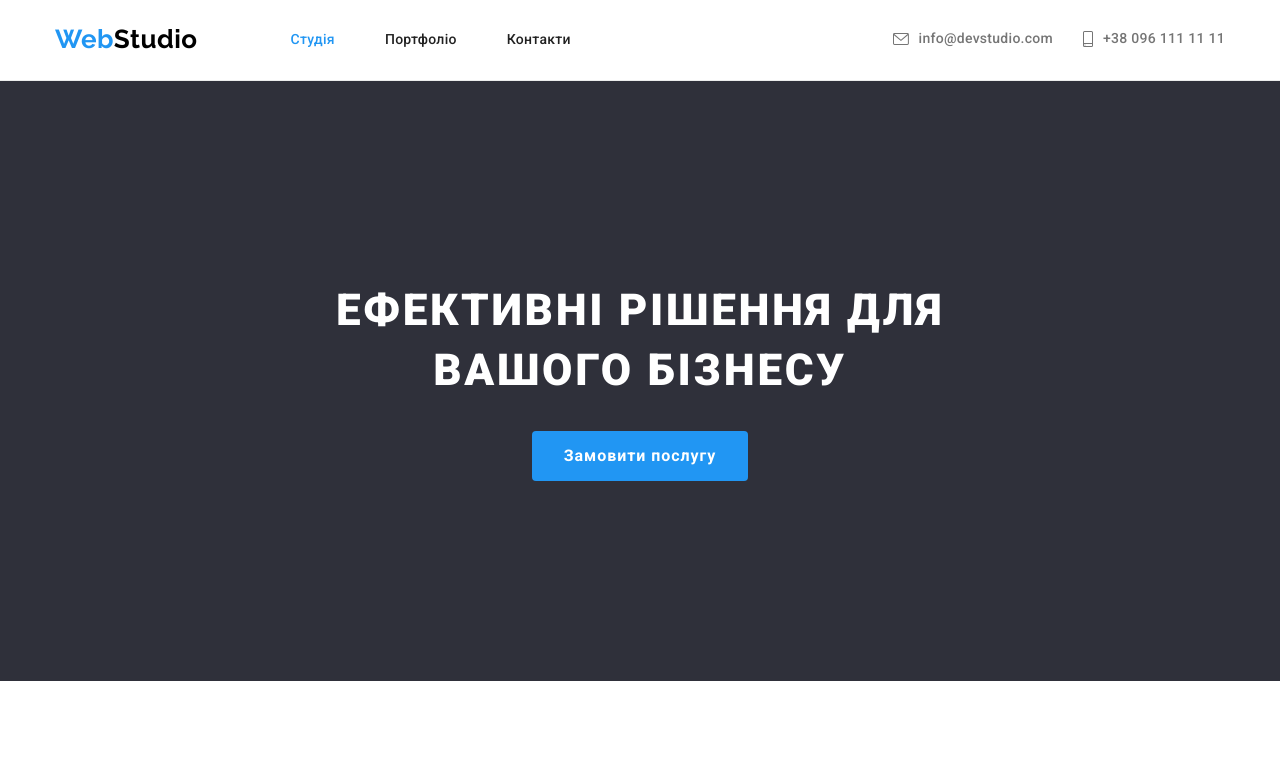
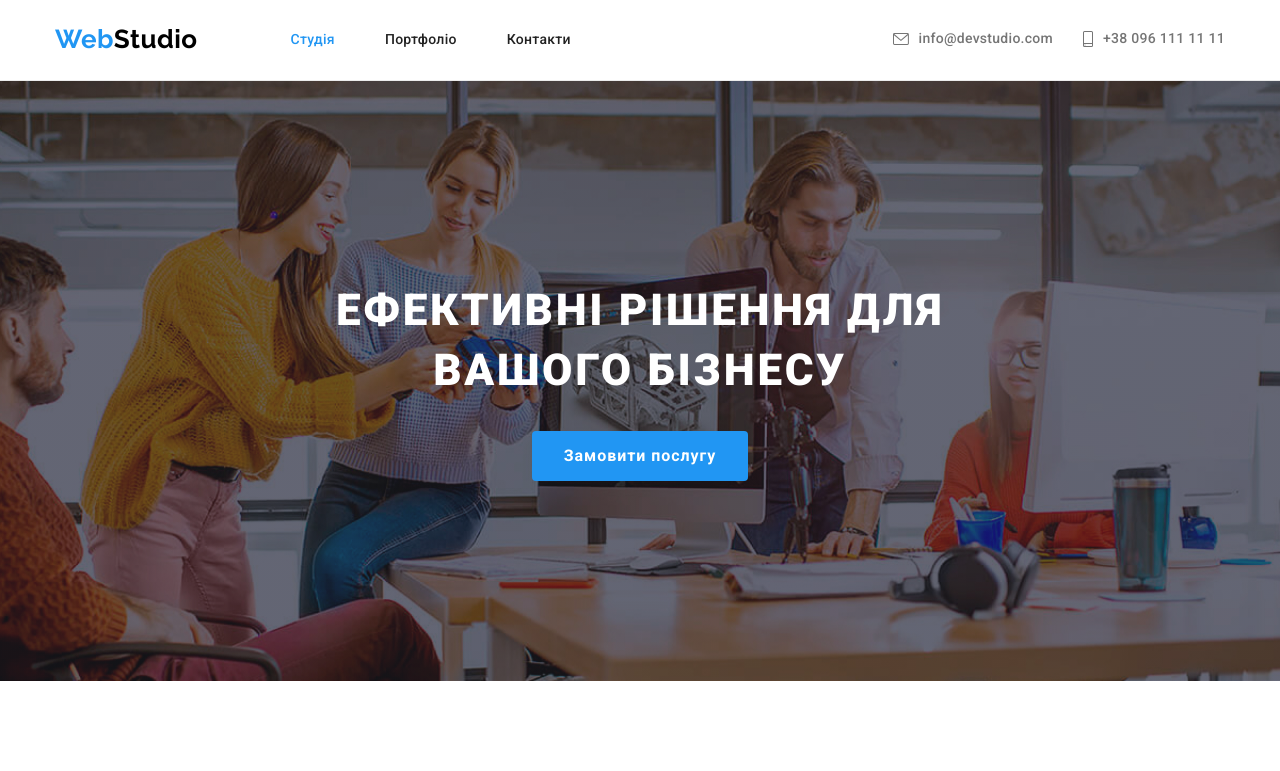
Before and after one commit to RevaDaryna/goit-markup-hw-04, a plain HTML site: page index.html in a window 1280 px wide. Shown: the top 771 px of the page. Drawn offline with nearby package versions, Linux system fonts and the light colour scheme.

Commit message:
add changed 6

```diff
--- a/css/style.css
+++ b/css/style.css
@@ -177,7 +177,7 @@ li {
 .head-section{
   background-color: var(--dark-bg-color);
   padding: 200px 0px;
-  background-image: linear-gradient(to right, rgba(47, 48, 58, 0.4), rgba(47, 48, 58, 0.4)), url(./images/head-fone.jpg);
+  background-image: linear-gradient(to right, rgba(47, 48, 58, 0.4), rgba(47, 48, 58, 0.4)), url(../images/head-fone.jpg);
   background-repeat: no-repeat;
   background-position: center center;
 }
```
